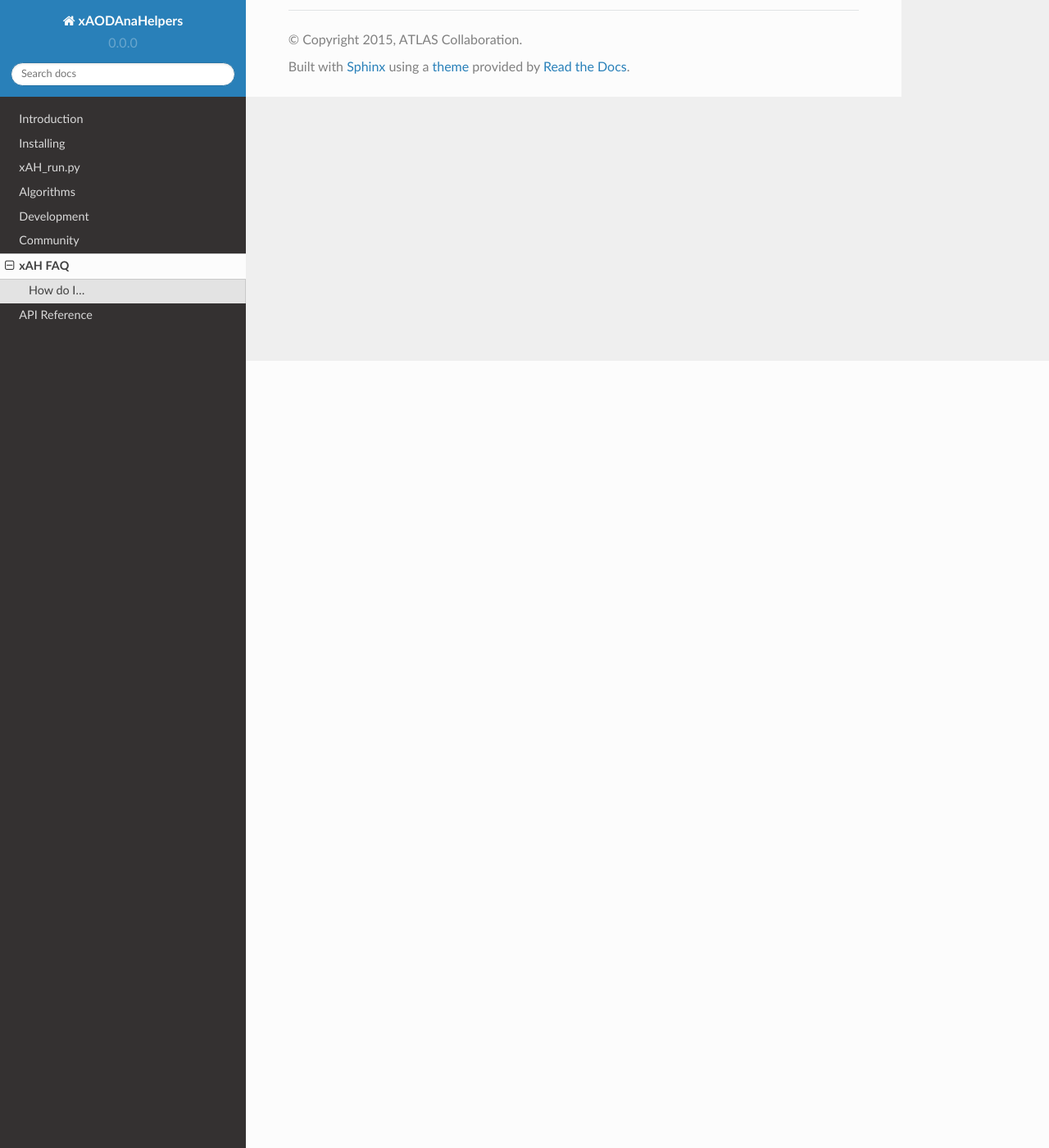
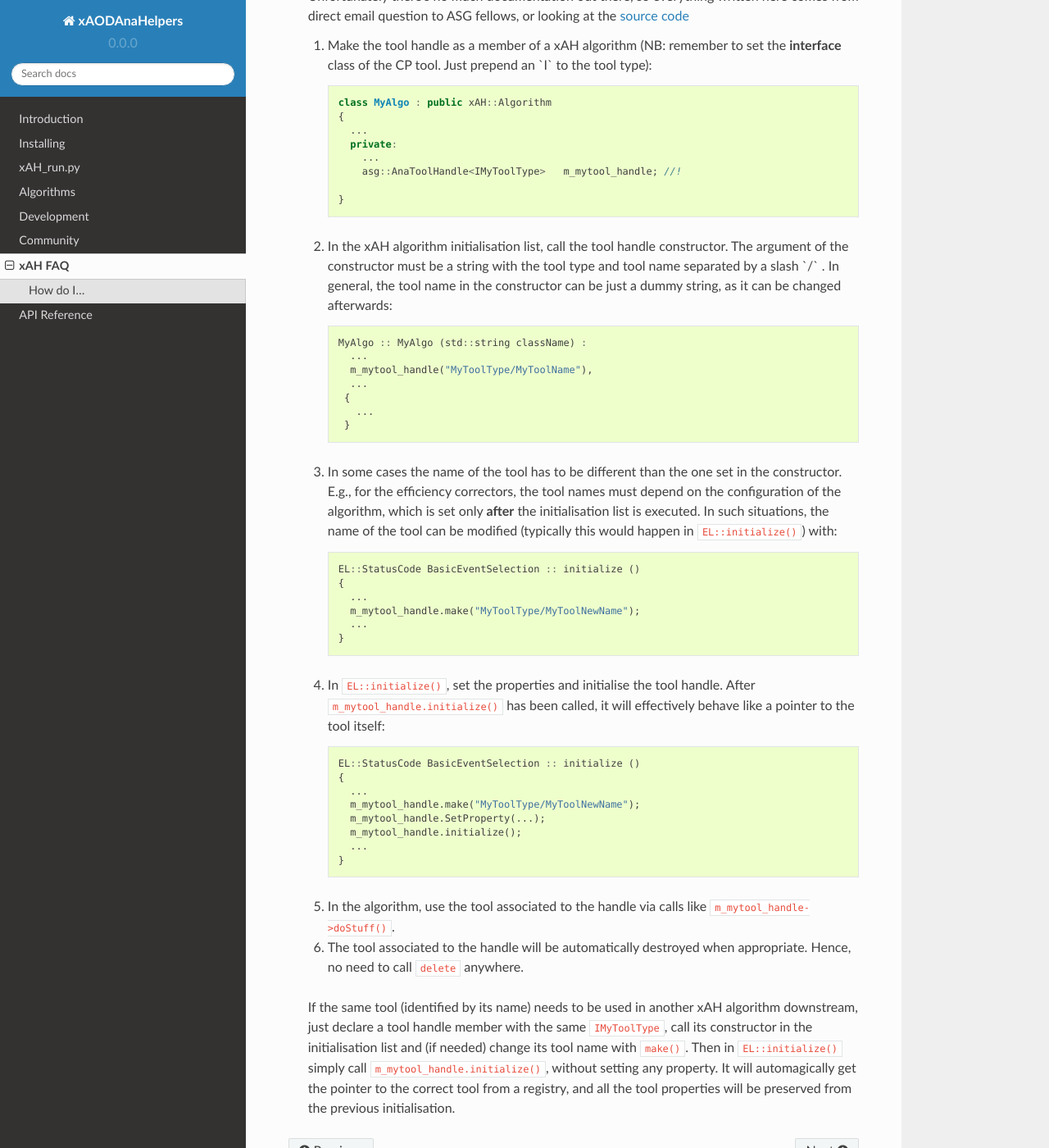
Before and after one commit to UCATLAS/xAODAnaHelpers, a Sphinx documentation site: the page built from docs/FAQs.rst, in a window 1280 px wide and 1400 px high, scrolled down 960 px. Shown: the whole window at 82% size. Built offline with Sphinx 7.4.7 and the Read the Docs theme 2.0.0, drawn with Linux system fonts in a browser that asks for light colours; some of the changed text lies outside the part shown.

Commit message:
Add docs on how to use AnaToolHandle

```diff
--- a/docs/FAQs.rst
+++ b/docs/FAQs.rst
@@ -34,3 +34,53 @@ How do I...
        --config MultijetAlgo/scripts/config_MultijetAlgo.py -f --inputDQ2 prun \
     --optGridOutputSampleName="group.phys-exotics.%in:name[1]%.%in:name[2]%.%in:name[3]%.v0.1_20150921/" \
     --optSubmitFlags="--official"
+
+... use ``AnaToolHandle`` for ASG CP tools?
+   Unfortunately there's no much documentation out there, so everything written here comes from direct email question to ASG fellows, or looking at the `source code <https://svnweb.cern.ch/trac/atlasoff/browser/Control/AthToolSupport/AsgTools/trunk/AsgTools/AnaToolHandle.h>`_
+
+   1. Make the tool handle as a member of a xAH algorithm (NB: remember to set the **interface** class of the CP tool. Just prepend an \`I\` to the tool type)::
+
+       class MyAlgo : public xAH::Algorithm
+       {
+         ...
+         private:
+           ...
+           asg::AnaToolHandle<IMyToolType>   m_mytool_handle; //!
+
+       }
+
+   2. In the xAH algorithm initialisation list, call the tool handle constructor. The argument of the constructor must be a string with the tool type and tool name separated by a slash \`/\` . In general, the tool name in the constructor can be just a dummy string, as it can be changed afterwards::
+
+       MyAlgo :: MyAlgo (std::string className) :
+         ...
+         m_mytool_handle("MyToolType/MyToolName"),
+         ...
+        {
+          ...
+        }
+
+   3. In some cases the name of the tool has to be different than the one set in the constructor. E.g., for the efficiency correctors, the tool names must depend on the configuration of the algorithm, which is set only **after** the initialisation list is executed. In such situations, the name of the tool can be modified (typically this would happen in ``EL::initialize()``) with::
+
+       EL::StatusCode BasicEventSelection :: initialize ()
+       {
+         ...
+         m_mytool_handle.make("MyToolType/MyToolNewName");
+         ...
+       }
+
+   4. In ``EL::initialize()``, set the properties and initialise the tool handle. After ``m_mytool_handle.initialize()`` has been called, it will effectively behave like a pointer to the tool itself::
+
+	EL::StatusCode BasicEventSelection :: initialize ()
+        {
+          ...
+          m_mytool_handle.make("MyToolType/MyToolNewName");
+          m_mytool_handle.SetProperty(...);
+          m_mytool_handle.initialize();
+          ...
+        }
+
+   5. In the algorithm, use the tool associated to the handle via calls like ``m_mytool_handle->doStuff()``.
+
+   6. The tool associated to the handle will be automatically destroyed when appropriate. Hence, no need to call ``delete`` anywhere.
+
+   If the same tool (identified by its name) needs to be used in another xAH algorithm downstream, just declare a tool handle member with the same ``IMyToolType``, call its constructor in the initialisation list and (if needed) change its tool name with ``make()``. Then in ``EL::initialize()`` simply call ``m_mytool_handle.initialize()``, without setting any property. It will automagically get the pointer to the correct tool from a registry, and all the tool properties will be preserved from the previous initialisation.
```
